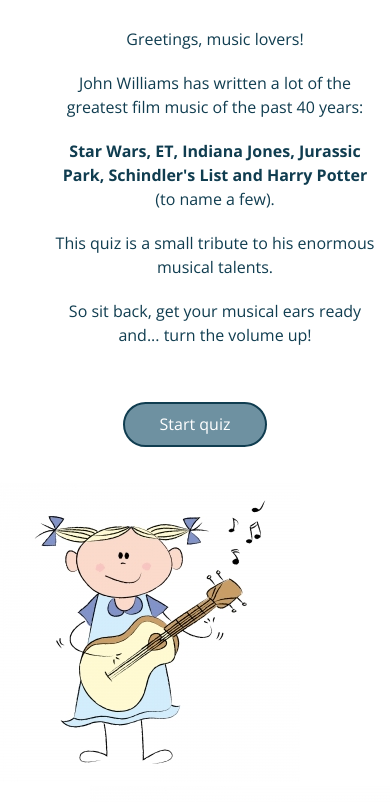
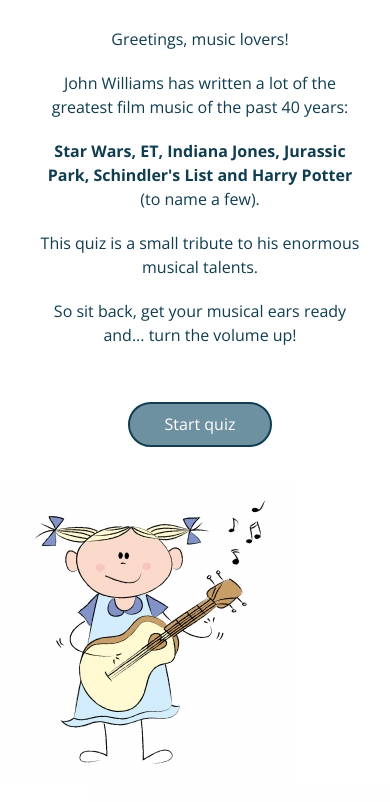
Before and after one commit to danielrlc/john-williams-quiz, a plain HTML site: page index.html in a window 390 px wide. Shown: the part 97-899 px from the top of the page. Drawn offline with nearby package versions, Linux system fonts and the light colour scheme.

Commit message:
responsive

```diff
--- a/main.css
+++ b/main.css
@@ -158,9 +158,3 @@
     float: right;
   }
 }
-
-@media (max-width: 399px) {
-  .content {
-    width: 320px;
-  }
-}
```
